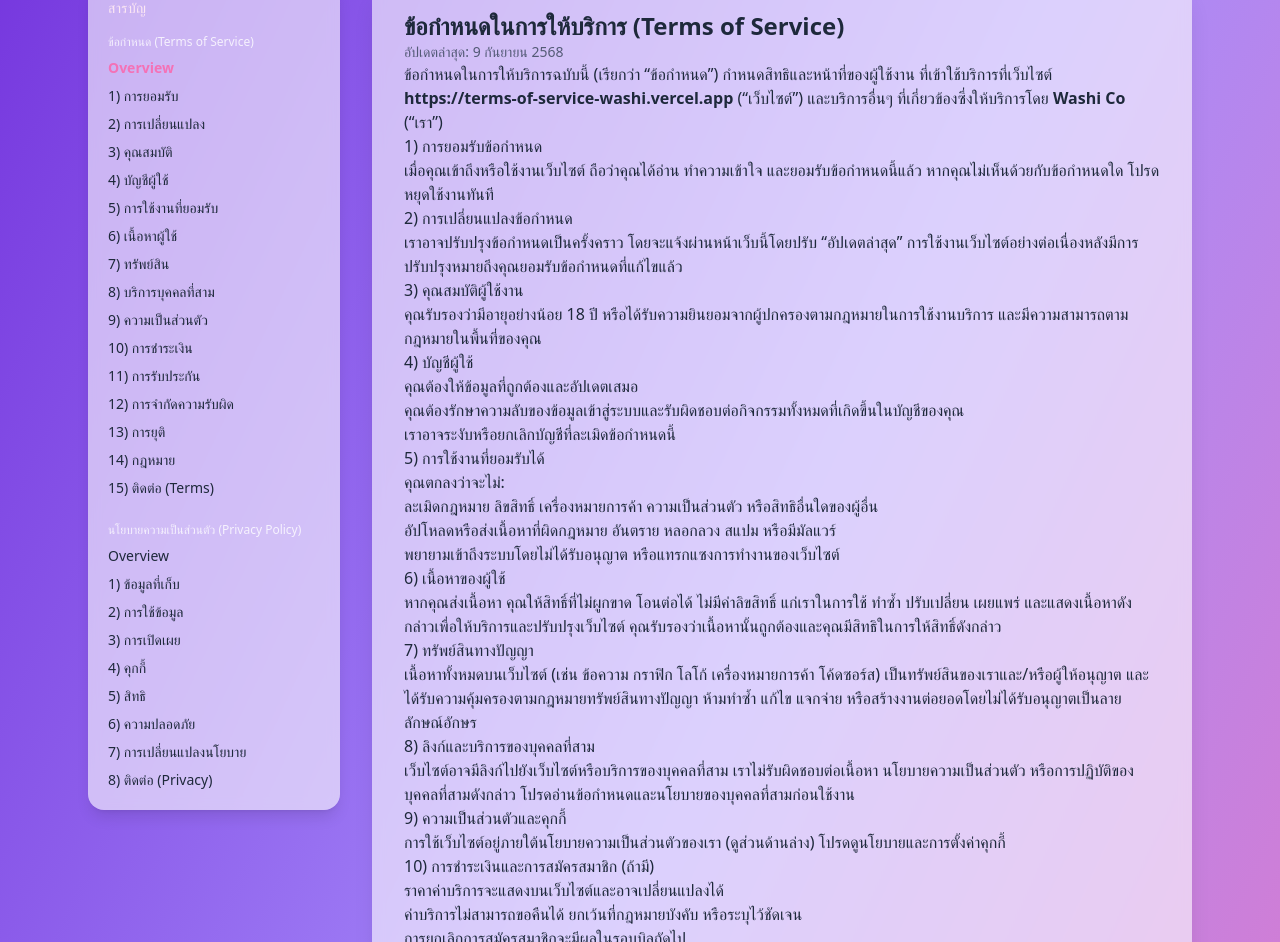
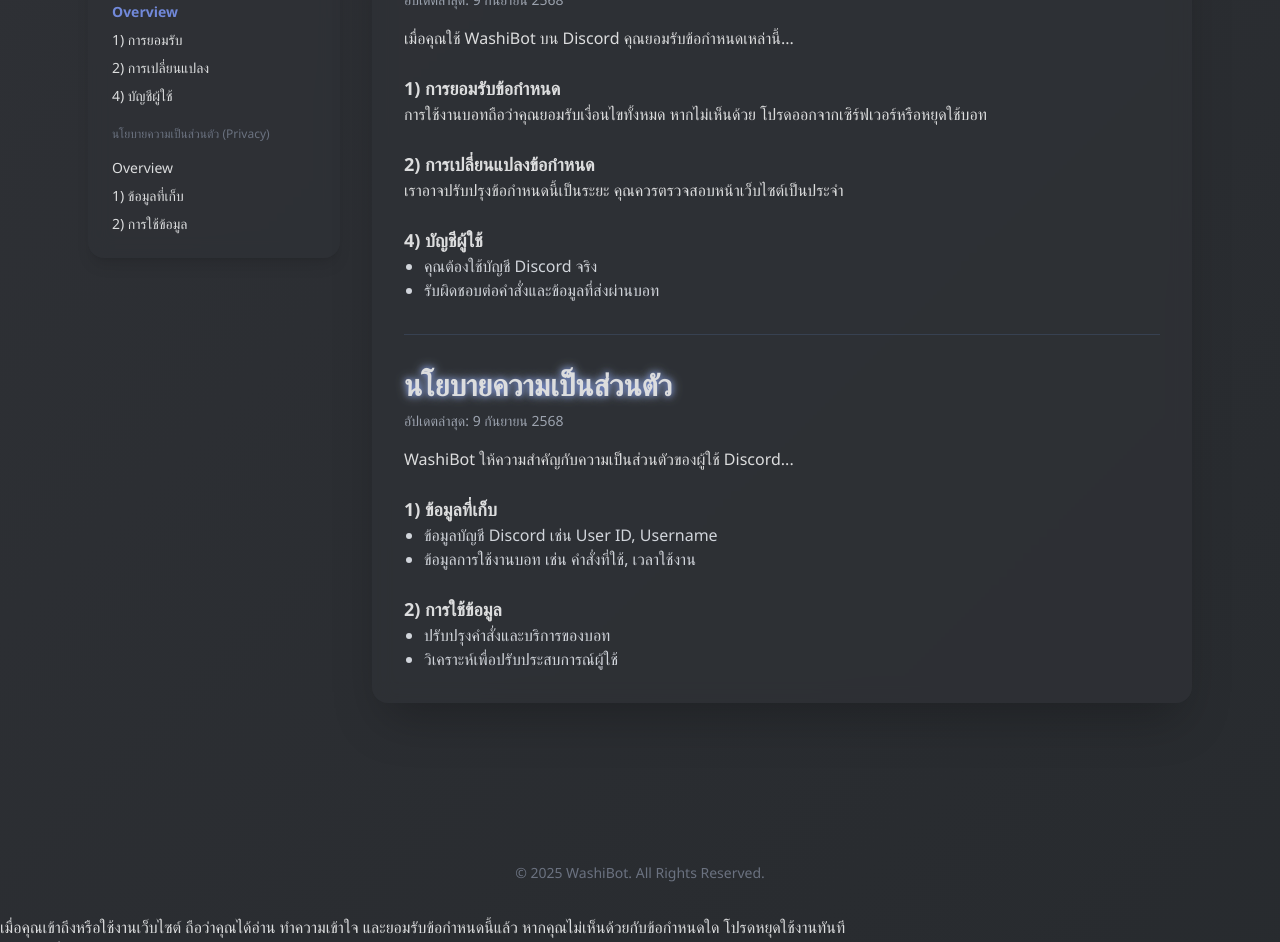
Before and after one commit to Ryo4444/Terms-of-Service, a plain HTML site: page index.html in a window 1280 px wide. Shown: the part 469-1411 px from the top of the page. Drawn offline with nearby package versions, Linux system fonts and the light colour scheme.

Commit message:
Update index.html

```diff
--- a/index.html
+++ b/index.html
@@ -1,116 +1,191 @@
-<!doctype html>
-
+<!DOCTYPE html>
 <html lang="th">
 <head>
-  <meta charset="utf-8" />
-  <meta name="viewport" content="width=device-width, initial-scale=1" />
-  <title>ข้อกำหนดและนโยบาย – Washi Co</title>
-  <meta name="description" content="ข้อกำหนดในการให้บริการและนโยบายความเป็นส่วนตัวของ Washi Co" />
-  <link rel="canonical" href="https://terms-of-service-washi.vercel.app/legal" />
-  <meta property="og:title" content="ข้อกำหนดและนโยบาย – Washi Co" />
-  <meta property="og:description" content="ข้อกำหนดในการให้บริการและนโยบายความเป็นส่วนตัวของ Washi Co" />
-  <meta property="og:type" content="website" />
-  <meta property="og:url" content="https://terms-of-service-washi.vercel.app/legal" />
-  <meta property="og:image" content="https://terms-of-service-washi.vercel.app/og-image.png" />
-  <meta name="robots" content="index,follow" />
-  <link rel="icon" href="/favicon.ico" />  <!-- Tailwind + Icons + Typed.js -->  <script src="https://cdn.tailwindcss.com"></script>  <script src="https://unpkg.com/feather-icons"></script>  <script src="https://cdn.jsdelivr.net/npm/typed.js@2.0.12"></script>  <style>
-    /* small utilities */
-    .prose h1, .prose h2, .prose h3 { scroll-margin-top: 6.5rem; }
-    .toc a.active { font-weight: 700; color: #f472b6; }
-    .glass { background: rgba(255,255,255,0.6); backdrop-filter: blur(6px); }
-    .dark .glass { background: rgba(15,23,42,0.6); }
-    .fade-up { transform: translateY(8px); opacity: 0; transition: all .5s ease; }
-    .fade-up.visible { transform: translateY(0); opacity: 1; }
-  </style></head>
-<body class="min-h-screen text-slate-800 bg-gradient-to-br from-[#6d28d9] via-[#a78bfa] to-[#f472b6] dark:text-slate-100">
-  <!-- Page wrapper with centered card -->
-  <div class="min-h-screen flex flex-col">
+  <meta charset="UTF-8">
+  <meta name="viewport" content="width=device-width, initial-scale=1.0">
+  <title>นโยบายของบอท – WashiBot</title>
+  <meta name="description" content="ข้อกำหนดและนโยบายความเป็นส่วนตัวของ WashiBot Discord" />
+  <link rel="icon" href="/favicon.ico">
+
+  <!-- Tailwind CSS -->
+  <script src="https://cdn.tailwindcss.com"></script>
+  <script src="https://unpkg.com/feather-icons"></script>
+  <script src="https://cdn.jsdelivr.net/npm/typed.js@2.0.12"></script>
+
+  <style>
+    body {
+      font-family: 'Segoe UI', Tahoma, Geneva, Verdana, sans-serif;
+      background: linear-gradient(135deg, #2f3136, #23272a);
+      color: #dcddde;
+    }
+    .glass {
+      background: rgba(47, 49, 54, 0.8);
+      backdrop-filter: blur(10px);
+    }
+    .glow {
+      text-shadow: 0 0 6px #7289da, 0 0 12px #99aab5;
+    }
+    .fade-up {
+      transform: translateY(12px);
+      opacity: 0;
+      transition: all 0.6s ease;
+    }
+    .fade-up.visible {
+      transform: translateY(0);
+      opacity: 1;
+    }
+    .toc a.active {
+      color: #7289da;
+      font-weight: 600;
+    }
+  </style>
+</head>
+<body class="min-h-screen">
+
   <!-- Header -->
-    <header class="sticky top-0 z-40 glass border-b border-white/20 dark:border-black/20">
-      <div class="max-w-6xl mx-auto px-6 py-4 flex items-center justify-between">
+  <header class="sticky top-0 z-50 glass border-b border-gray-700 px-6 py-4 flex justify-between items-center">
     <a href="/" class="flex items-center gap-3 text-white">
-          <div class="p-2 bg-white/20 rounded-lg"><i data-feather="hexagon" class="w-5 h-5"></i></div>
-          <span class="font-semibold text-lg">Washi Co</span>
+      <div class="p-2 bg-[#7289da]/30 rounded-lg"><i data-feather="zap" class="w-5 h-5"></i></div>
+      <span class="font-bold text-lg glow">WashiBot</span>
     </a>
-        <div class="flex items-center gap-4">
-          <nav class="hidden md:flex gap-4 text-white/90 text-sm">
-            <a href="#terms" class="hover:underline">Terms</a>
-            <a href="#privacy" class="hover:underline">Privacy</a>
-          </nav>
-          <button id="themeToggle" aria-label="Toggle theme" class="p-2 rounded-full bg-white/20 text-white hover:bg-white/30">
+    <button id="themeToggle" class="p-2 rounded-full bg-[#7289da]/20 hover:bg-[#7289da]/40 transition" aria-label="Toggle Theme">
       <i data-feather="moon"></i>
     </button>
-        </div>
-      </div>
-    </header><!-- Hero -->
-<section class="py-20">
-  <div class="max-w-5xl mx-auto text-center px-6">
-    <div class="inline-block px-4 py-2 rounded-full bg-white/20 text-white mb-6">ข้อกำหนดและนโยบาย</div>
-    <h1 class="text-4xl sm:text-5xl font-extrabold text-white drop-shadow-md">ข้อกำหนดในการให้บริการ &amp; นโยบายความเป็นส่วนตัว</h1>
-    <p class="mt-4 max-w-2xl mx-auto text-white/90 text-lg" id="typedArea"></p>
-    <div class="mt-8 flex justify-center gap-3">
-      <a href="#terms" class="px-5 py-3 rounded-lg bg-white text-pink-600 font-semibold shadow hover:scale-[1.02] transition">อ่านข้อกำหนด</a>
-      <a href="#privacy" class="px-5 py-3 rounded-lg border border-white/30 text-white hover:bg-white/10 transition">นโยบายความเป็นส่วนตัว</a>
-    </div>
+  </header>
+
+  <!-- Hero Section -->
+  <section class="py-20 text-center">
+    <h1 class="text-5xl font-extrabold glow mb-4">ข้อกำหนด & นโยบายของ WashiBot</h1>
+    <p id="typedArea" class="text-xl text-gray-400"></p>
+    <div class="mt-8 flex justify-center gap-4">
+      <a href="#terms" class="px-6 py-3 bg-[#7289da] text-white rounded-lg hover:scale-105 transition shadow-lg">อ่านข้อกำหนด</a>
+      <a href="#privacy" class="px-6 py-3 border border-gray-600 rounded-lg hover:bg-gray-700 transition">นโยบายความเป็นส่วนตัว</a>
     </div>
   </section>
 
-<!-- Content area -->
-<main class="max-w-6xl mx-auto px-6 pb-20 grid grid-cols-1 lg:grid-cols-4 gap-8 w-full -mt-12">
+  <!-- Main Content -->
+  <main class="max-w-6xl mx-auto px-6 pb-20 grid grid-cols-1 lg:grid-cols-4 gap-8 -mt-12">
+
     <!-- Sidebar -->
-  <aside class="lg:col-span-1 sticky top-28 self-start hidden lg:block">
-    <div class="glass rounded-2xl p-5 shadow-lg">
-      <h4 class="text-sm uppercase tracking-wide text-pink-100">สารบัญ</h4>
-      <nav class="mt-4 text-sm space-y-2 toc">
-        <div class="text-xs text-white/80 mb-2">ข้อกำหนด (Terms of Service)</div>
-        <a href="#terms" class="block hover:underline">Overview</a>
-        <a href="#acceptance" class="block hover:underline">1) การยอมรับ</a>
-        <a href="#changes" class="block hover:underline">2) การเปลี่ยนแปลง</a>
-        <a href="#eligibility" class="block hover:underline">3) คุณสมบัติ</a>
-        <a href="#account" class="block hover:underline">4) บัญชีผู้ใช้</a>
-        <a href="#acceptable-use" class="block hover:underline">5) การใช้งานที่ยอมรับ</a>
-        <a href="#content" class="block hover:underline">6) เนื้อหาผู้ใช้</a>
-        <a href="#intellectual" class="block hover:underline">7) ทรัพย์สิน</a>
-        <a href="#third-party" class="block hover:underline">8) บริการบุคคลที่สาม</a>
-        <a href="#privacy-ref" class="block hover:underline">9) ความเป็นส่วนตัว</a>
-        <a href="#payments" class="block hover:underline">10) การชำระเงิน</a>
-        <a href="#warranty" class="block hover:underline">11) การรับประกัน</a>
-        <a href="#liability" class="block hover:underline">12) การจำกัดความรับผิด</a>
-        <a href="#termination" class="block hover:underline">13) การยุติ</a>
-        <a href="#governing-law" class="block hover:underline">14) กฎหมาย</a>
-        <a href="#contact-terms" class="block hover:underline">15) ติดต่อ (Terms)</a>
-
-        <div class="h-2"></div>
-        <div class="text-xs text-white/80 mb-2">นโยบายความเป็นส่วนตัว (Privacy Policy)</div>
-        <a href="#privacy" class="block hover:underline">Overview</a>
-        <a href="#p-data-collect" class="block hover:underline">1) ข้อมูลที่เก็บ</a>
-        <a href="#p-data-use" class="block hover:underline">2) การใช้ข้อมูล</a>
-        <a href="#p-share" class="block hover:underline">3) การเปิดเผย</a>
-        <a href="#p-cookies" class="block hover:underline">4) คุกกี้</a>
-        <a href="#p-rights" class="block hover:underline">5) สิทธิ</a>
-        <a href="#p-security" class="block hover:underline">6) ความปลอดภัย</a>
-        <a href="#p-changes" class="block hover:underline">7) การเปลี่ยนแปลงนโยบาย</a>
-        <a href="#contact-privacy" class="block hover:underline">8) ติดต่อ (Privacy)</a>
+    <aside class="lg:col-span-1 sticky top-28 hidden lg:block">
+      <div class="glass rounded-2xl p-6 shadow-lg">
+        <h4 class="text-sm uppercase text-gray-400 mb-3">สารบัญ</h4>
+        <nav class="text-sm flex flex-col gap-2 toc">
+          <span class="text-xs text-gray-500 mb-2">ข้อกำหนด (Terms)</span>
+          <a href="#terms" class="hover:text-[#7289da]">Overview</a>
+          <a href="#acceptance" class="hover:text-[#7289da]">1) การยอมรับ</a>
+          <a href="#changes" class="hover:text-[#7289da]">2) การเปลี่ยนแปลง</a>
+          <a href="#account" class="hover:text-[#7289da]">4) บัญชีผู้ใช้</a>
+          <span class="text-xs text-gray-500 mt-3 mb-2">นโยบายความเป็นส่วนตัว (Privacy)</span>
+          <a href="#privacy" class="hover:text-[#7289da]">Overview</a>
+          <a href="#p-data-collect" class="hover:text-[#7289da]">1) ข้อมูลที่เก็บ</a>
+          <a href="#p-data-use" class="hover:text-[#7289da]">2) การใช้ข้อมูล</a>
         </nav>
       </div>
     </aside>
 
-  <!-- Main content -->
+    <!-- Content Section -->
     <section class="lg:col-span-3">
-    <div class="glass rounded-2xl p-8 shadow-xl">
+      <div class="glass rounded-2xl p-8 shadow-2xl">
         <article class="prose prose-slate max-w-none">
-        <!-- TERMS -->
+
+          <!-- Terms -->
           <section id="terms" class="fade-up visible">
-          <h2 class="text-2xl font-bold">ข้อกำหนดในการให้บริการ (Terms of Service)</h2>
-          <p class="text-sm text-slate-700/80">อัปเดตล่าสุด: <span id="terms-updated"></span></p>
+            <h2 class="text-3xl font-bold glow mb-2">ข้อกำหนดในการใช้ WashiBot</h2>
+            <p class="text-gray-400 text-sm mb-4">อัปเดตล่าสุด: <span id="terms-updated"></span></p>
+            <p>เมื่อคุณใช้ WashiBot บน Discord คุณยอมรับข้อกำหนดเหล่านี้...</p>
 
-          <p>
-            ข้อกำหนดในการให้บริการฉบับนี้ (เรียกว่า “ข้อกำหนด”) กำหนดสิทธิและหน้าที่ของผู้ใช้งาน
-            ที่เข้าใช้บริการที่เว็บไซต์ <strong>https://terms-of-service-washi.vercel.app</strong> (“เว็บไซต์”) และบริการอื่นๆ
-            ที่เกี่ยวข้องซึ่งให้บริการโดย <strong>Washi Co</strong> (“เรา”)
-          </p>
+            <h3 id="acceptance" class="mt-6 font-semibold text-lg">1) การยอมรับข้อกำหนด</h3>
+            <p>การใช้งานบอทถือว่าคุณยอมรับเงื่อนไขทั้งหมด หากไม่เห็นด้วย โปรดออกจากเซิร์ฟเวอร์หรือหยุดใช้บอท</p>
 
-          <h3 id="acceptance">1) การยอมรับข้อกำหนด</h3>
+            <h3 id="changes" class="mt-6 font-semibold text-lg">2) การเปลี่ยนแปลงข้อกำหนด</h3>
+            <p>เราอาจปรับปรุงข้อกำหนดนี้เป็นระยะ คุณควรตรวจสอบหน้าเว็บไซต์เป็นประจำ</p>
+
+            <h3 id="account" class="mt-6 font-semibold text-lg">4) บัญชีผู้ใช้</h3>
+            <ul class="list-disc pl-5 text-gray-300">
+              <li>คุณต้องใช้บัญชี Discord จริง</li>
+              <li>รับผิดชอบต่อคำสั่งและข้อมูลที่ส่งผ่านบอท</li>
+            </ul>
+          </section>
+
+          <hr class="my-8 border-gray-700">
+
+          <!-- Privacy -->
+          <section id="privacy" class="fade-up">
+            <h2 class="text-3xl font-bold glow mb-2">นโยบายความเป็นส่วนตัว</h2>
+            <p class="text-gray-400 text-sm mb-4">อัปเดตล่าสุด: <span id="privacy-updated"></span></p>
+            <p>WashiBot ให้ความสำคัญกับความเป็นส่วนตัวของผู้ใช้ Discord...</p>
+
+            <h3 id="p-data-collect" class="mt-6 font-semibold text-lg">1) ข้อมูลที่เก็บ</h3>
+            <ul class="list-disc pl-5 text-gray-300">
+              <li>ข้อมูลบัญชี Discord เช่น User ID, Username</li>
+              <li>ข้อมูลการใช้งานบอท เช่น คำสั่งที่ใช้, เวลาใช้งาน</li>
+            </ul>
+
+            <h3 id="p-data-use" class="mt-6 font-semibold text-lg">2) การใช้ข้อมูล</h3>
+            <ul class="list-disc pl-5 text-gray-300">
+              <li>ปรับปรุงคำสั่งและบริการของบอท</li>
+              <li>วิเคราะห์เพื่อปรับประสบการณ์ผู้ใช้</li>
+            </ul>
+          </section>
+
+        </article>
+      </div>
+    </section>
+
+  </main>
+
+  <!-- Footer -->
+  <footer class="mt-12 py-8 text-center text-gray-500 text-sm">
+    © <span id="year"></span> WashiBot. All Rights Reserved.
+  </footer>
+
+  <script>
+    // Feather icons
+    feather.replace();
+
+    // Typed.js
+    new Typed('#typedArea', {
+      strings: ['อ่านข้อกำหนดก่อนใช้งาน', 'WashiBot ให้ความสำคัญกับความเป็นส่วนตัว', 'ติดต่อเราหากมีคำถาม'],
+      typeSpeed: 50,
+      backSpeed: 30,
+      loop: true
+    });
+
+    // Update dates
+    const now = new Date();
+    document.getElementById('year').textContent = now.getFullYear();
+    const fmt = new Intl.DateTimeFormat('th-TH', { year: 'numeric', month: 'long', day: 'numeric' });
+    document.getElementById('terms-updated').textContent = fmt.format(now);
+    document.getElementById('privacy-updated').textContent = fmt.format(now);
+
+    // Theme toggle
+    const themeToggle = document.getElementById('themeToggle');
+    themeToggle.addEventListener('click', () => {
+      document.body.classList.toggle('dark');
+      themeToggle.animate([{transform:'scale(1)'},{transform:'scale(1.1)'},{transform:'scale(1)'}],{duration:250});
+    });
+
+    // ScrollSpy
+    const tocLinks = document.querySelectorAll('aside nav a');
+    const sections = Array.from(tocLinks).map(a => document.querySelector(a.getAttribute('href'))).filter(Boolean);
+    const observer = new IntersectionObserver(entries => {
+      entries.forEach(entry => {
+        if(entry.isIntersecting){
+          tocLinks.forEach(l=>l.classList.remove('active'));
+          const link = document.querySelector('aside nav a[href="#'+entry.target.id+'"]');
+          if(link) link.classList.add('active');
+        }
+      });
+    }, { rootMargin:'-40% 0px -40% 0px', threshold:0 });
+    sections.forEach(s => observer.observe(s));
+
+    // Fade-up animation
+    document.querySelectorAll('.fade-up').forEach(el => setTimeout(()=>el.classList.add('visible'),150));
+  </script>
+
+</body>
+</html>
           <p>
             เมื่อคุณเข้าถึงหรือใช้งานเว็บไซต์ ถือว่าคุณได้อ่าน ทำความเข้าใจ และยอมรับข้อกำหนดนี้แล้ว
             หากคุณไม่เห็นด้วยกับข้อกำหนดใด โปรดหยุดใช้งานทันที
```
Lines whose indentation alone changed are shown as unchanged.
